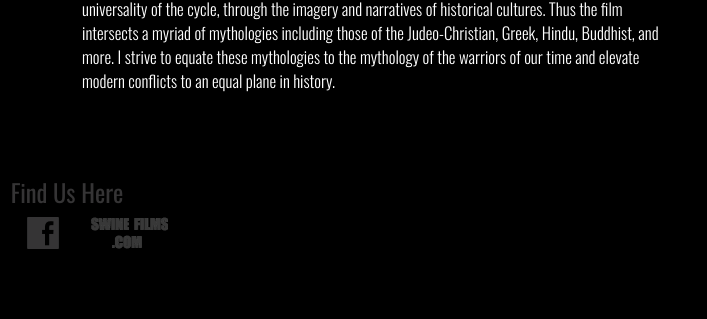
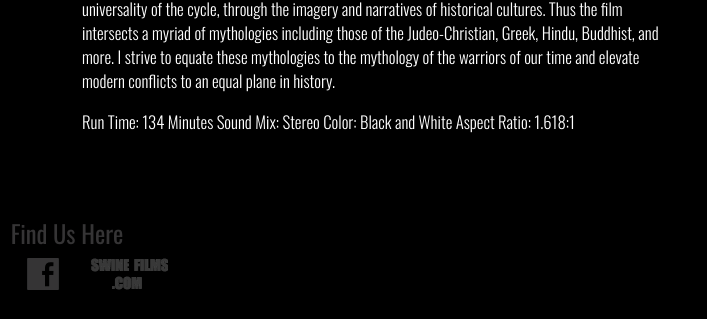
Before and after one commit to VanessaO/phaesporia_movie, a plain HTML site: page index.html in a window 1280 px wide. Shown: the part 1086-1405 px from the top of the page, 573-1280 px from the left. Before the commit the page ends 1364 px from the top, so only its background shows below. Drawn offline with nearby package versions, Linux system fonts and the light colour scheme.

Commit message:
Additional Information IRT ABOUT

```diff
--- a/index.html
+++ b/index.html
@@ -50,7 +50,10 @@
 				        	        <div class="tab-pane fade in active" id="About">
 				      	    <p>Phaesporia is a film of cycles and repetition. We are trapped on a plateau of patterns, a temporal cycle, a cycle that needs to be broken in order for progress to occur. Phaesporia is both an experiment and a study in the destruction of these unnatural cycles in which we remain stuck. It is a means of liberation from the plateaus of our cultures into a truly progressive world free of oppression. Phaesporia is the transference from cycle to an ever-extending spiral. </p>
 				           <p>This cycle has extended in infinite directions over the world for countless millennia. I expand this universality of the cycle, through the imagery and narratives of historical cultures. Thus the film intersects a myriad of mythologies including those of the Judeo-Christian, Greek, Hindu, Buddhist, and more. I strive to equate these mythologies to the mythology of the warriors of our time and elevate modern conflicts to an equal plane in history.</p>
-
+				           <p>Run Time: 134 Minutes
+				           Sound Mix: Stereo
+				           Color: Black and White
+				           Aspect Ratio: 1.618:1</p>
 				        </div>
 				        <div class="tab-pane fade" id="press">
 				      	    <!--EDIT HERE TO ADD PRESS INFO-->
```
